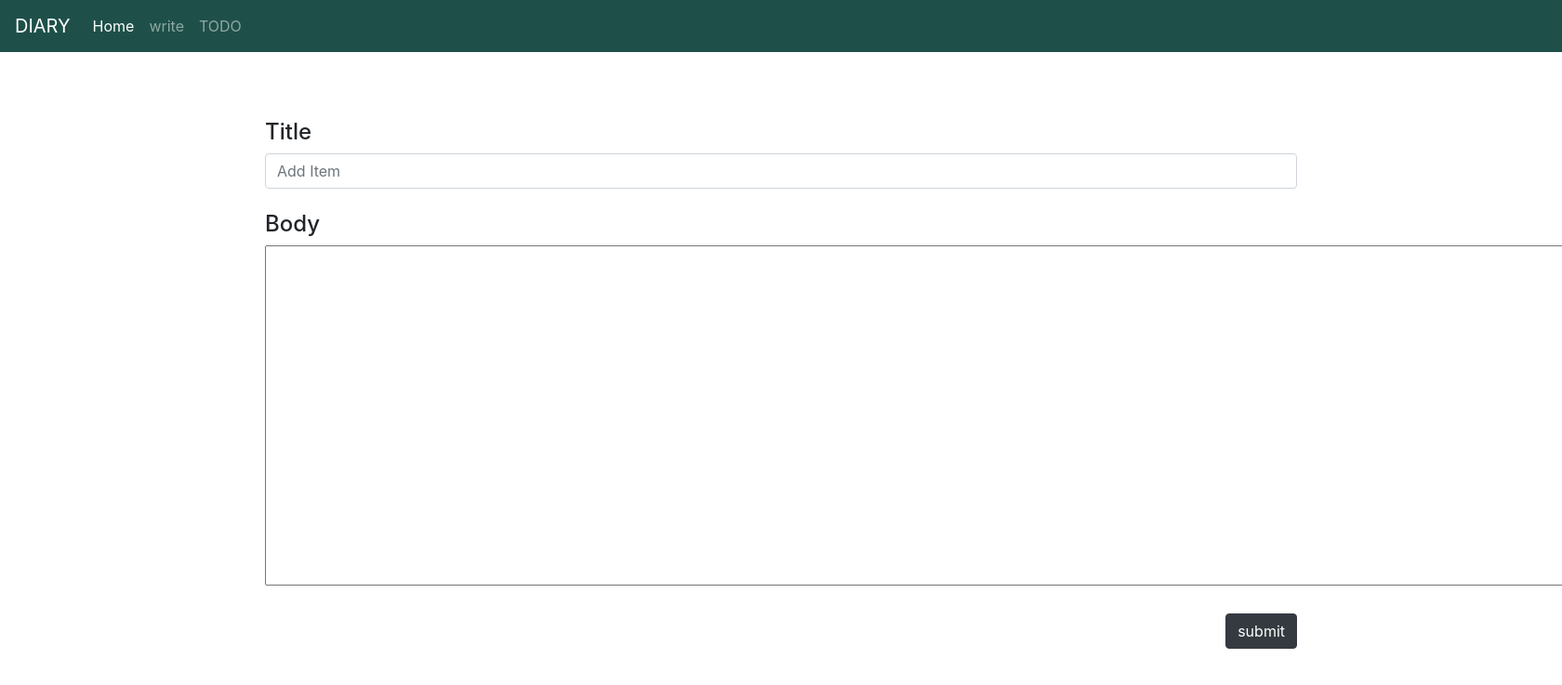
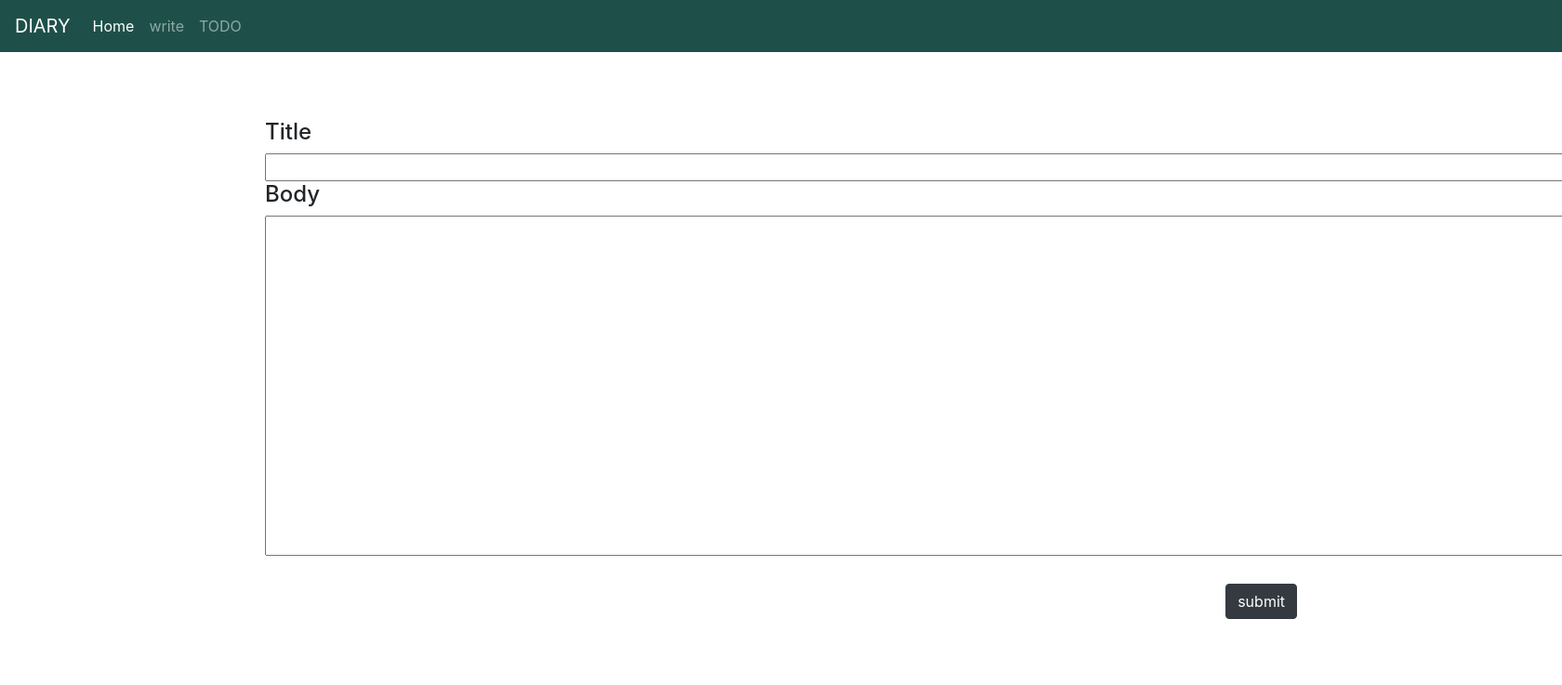
Before and after one commit to joannekim0420/4th-Project, a Django app: page /new/ in a window 1680 px wide. Shown: the top 737 px of that part at 93% size. Run offline with Django 3.2, Linux system fonts and the light colour scheme; the page is wider than the window, and the part outside it is not shown; some libraries are stand-ins or nearby versions.

Commit message:
error mistake

```diff
--- a/todo_list/templates/new.html
+++ b/todo_list/templates/new.html
@@ -3,8 +3,7 @@
 <body>
     <form action="{% url 'create' %}">
         <h4>Title </h4>
-
-        <input class="form-control mr-sm-2" type="search" placeholder="Add Item" aria-label="Search" name="item" size="50">
+        <input type="text" name="title" size="150">
         <br>
         <h4>Body </h4>
         <textarea cols=152 rows=15 name="body"></textarea>
--- a/todo_list/views.py
+++ b/todo_list/views.py
@@ -69,6 +69,11 @@ def new(request):
 
 def create(request):
     blog = Blog()
+#     if 'blog.title' in request.GET:
+#         blog.title = request.GET['blog.title']
+#     else:
+#         blog.title = False
+#     blog.title = request.GET['title']
     blog.title = request.GET['title']
     blog.body = request.GET['body']
     blog.pub_date = timezone.datetime.now()
```
